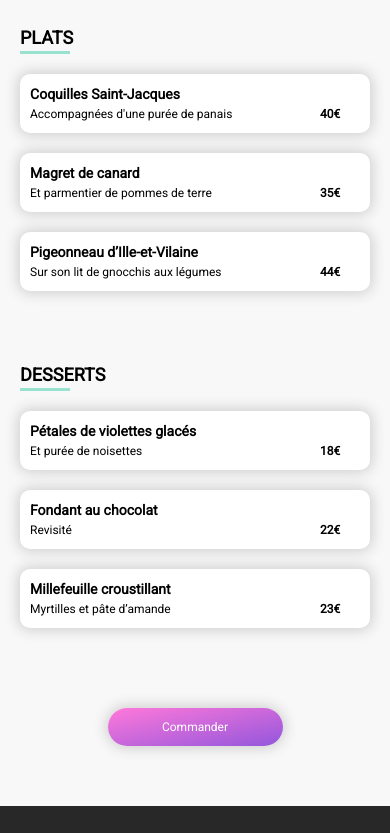
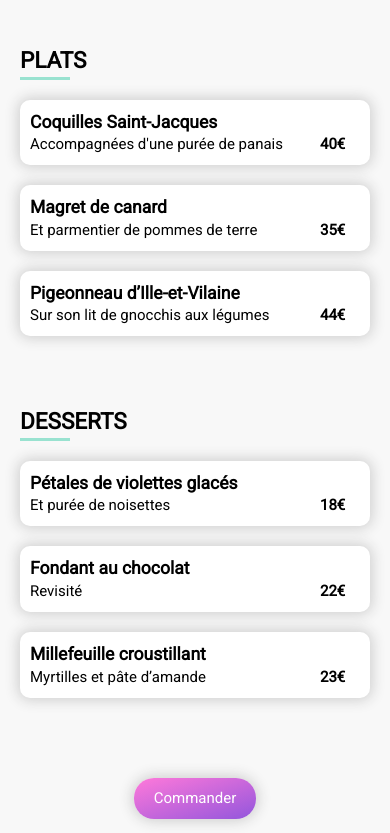
Before and after one commit to merzaak/MerzakBenaissi_3_11022021, a website: page aLaFrançaise.html in a window 390 px wide. Shown: the part 951-1784 px from the top of the page. Drawn offline with Linux system fonts and the light colour scheme; a web font is replaced by a local one.

Commit message:
réglages sur les media queries

```diff
--- a/sass/base/_typography.scss
+++ b/sass/base/_typography.scss
@@ -3,9 +3,9 @@ body{
     color: #000;
     font-size: 1.5rem;
     font-weight: 100;
-    line-height: 1.5;
-    @include small-device{
-        font-size: 1.2rem;
+    line-height: 1.4;
+    @include desktop{
+        font-size: 1.5rem;
     }
 }
 
@@ -17,9 +17,9 @@ h1, h2{
 }
 .resto__heading h2{
     font-family: "Shrikhand", sans-serif;
-    font-size: 3rem;
+    font-size: 2.5rem;
     font-weight: 800;
-    @include small-device{
-        font-size: 2.5rem;
+    @include desktop{
+        font-size: 3rem;
     }
 }
--- a/sass/components/_buttons.scss
+++ b/sass/components/_buttons.scss
@@ -3,7 +3,7 @@
     position: relative;
     z-index: 1;
     border-radius: 20px;
-    margin: 20px 0;
+    margin: 20px auto;
     padding: 10px 20px;
     text-align: center;
     color: $color-white;
@@ -23,7 +23,6 @@
         background: $btn-bgLight;
         opacity: 0;
         transition: opacity 330ms;
-
     }
     &:hover{
         @include main-shadow($color: $color-shadow-btn);
@@ -34,19 +33,15 @@
     a{
         color: $color-white;
     }
-    @include small-device{
-        margin: 20px auto;
+    @include desktop{
+        margin: 20px 0;
     }
     &.btn-order{ /*btn commander*/
-        align-self: flex-end;
-        @include small-device{
-            align-self: center;
-            width: 50%;
-            margin-bottom: 40px;
-        }
-        @include medium-device{
-            align-self: center;
-            margin-bottom: 40px;
+        align-self: center;
+        width: fit-content;
+        margin-bottom: 40px;
+        @include desktop{
+            align-self: flex-end;
         }
     }
 }
--- a/sass/layout/_container.scss
+++ b/sass/layout/_container.scss
@@ -1,16 +1,26 @@
 .container{
-
     display: flex;
     flex-direction: column;
-    width: 98%;
+    width: 100%;
     margin: 0 auto;
-    padding: $layout-padding 0;
     min-height: 100vh;
     &.container-menus{
         position: relative;
+        @include desktop{
+            width: 98%;
+            padding: 0;
+        }
+        @include medium-device{
+            width: 98%;
+            padding: 0;
+        }
     }
-    @include small-device{
-        width: 100%;
-        padding: 0;
+    @include desktop{
+        width: 98%;
+        padding: 0 $layout-padding ;
+    }
+    @include medium-device{
+        width: 98%;
+        padding: 0 $layout-padding ;
     }
 }
--- a/sass/layout/_footer.scss
+++ b/sass/layout/_footer.scss
@@ -1,41 +1,58 @@
 footer{
     margin-top: 40px;
     display: flex;
-    flex-flow: row wrap;
+    flex-direction: column;
+    margin-top: 0;
     justify-content: space-between;
     background: $color-background-footer;
     padding: $layout-padding;
+    width: 100%;
     &.footer-menus{
         position: absolute;
-        width: 100%;
-        height: 100px;
+        flex-direction: column;
+        margin-top: 0;
+        height: 200px;
         bottom: 0;
-        @include small-device{
-            flex-direction: column;
-            margin-top: 0;
-            height: 200px;
-            padding-top: 20px;
+        left: 0;
+        right: 0;
+        @include desktop{
+            height: 100px;
+            width: 100%;
+        }
+        @include medium-device{
+            height: 100px;
         }
     }
-    @include small-device{
-        flex-direction: column;
-        margin-top: 0;
+    @include desktop{
+        flex-flow: row wrap;
+        margin-top: 40px;
+    }
+    @include medium-device{
+        flex-flow: row wrap;
+        margin-top: 40px;
     }
     .logo h1{
         font-family: "Shrikhand", sans-serif;
         font-weight: 500;
         color: #fff;
-        font-size: 4rem;
-        @include small-device{
-            font-size: 2rem;
+        font-size: 2rem;
+        @include desktop{
+            font-size: 4rem;
+        }
+        @include medium-device{
+            font-size: 4rem;
         }
     }
     ul{
         display: flex;
-        flex-flow: row wrap;
+        flex-direction: column;
+
         justify-content: space-between;
-        @include small-device{
-            flex-direction: column;
+        @include desktop{
+            flex-flow: row wrap;
+        }
+        @include medium-device{
+            flex-flow: row wrap;
         }
          a {
             margin: 10px;
--- a/sass/layout/_header.scss
+++ b/sass/layout/_header.scss
@@ -1,19 +1,24 @@
 header{
     display: flex;
+    flex-direction: column;
     justify-content: space-between;
+    width: 100%;
+    padding: 0;
+    margin: 0;
     align-items: center;
-    margin-bottom: 20px;
-    padding: 0;
     .logo h1{
         font-family: "Shrikhand", sans-serif;
         font-weight: 500;
         color: #000;
         font-size: 4rem;
     }
-    @include small-device{
-        flex-direction: column;
-        width: 100%;
-        padding: 0;
-        margin: 0;
+    @include medium-device{
+        width: 98%;
+        flex-direction: row;
     }
+    @include desktop{
+        flex-direction: row;
+        width: 98%;
+    }
+
 }
--- a/sass/main.scss
+++ b/sass/main.scss
@@ -1,7 +1,6 @@
 @charset 'utf-8';
 
 @import "./utils/variables";
-@import "./utils/functions";
 @import "./utils/mixins";
 @import "./utils/keyframes";
 
--- a/sass/pages/_home.scss
+++ b/sass/pages/_home.scss
@@ -1,13 +1,18 @@
 /* Positionnement sur la page d'accueil */
 .location {
      background-color: $color-background-position;
-     padding: 5px;
-     border-radius: 20px;
-    @include small-device{
-        border-radius: 0;
-        padding: 0;
-        width: 100%;
-        text-align: center;
+     padding: 0;
+     width: 100%;
+     text-align: center;
+    @include desktop{
+        width: auto;
+        padding: 5;
+        border-radius: 20px;
+    }
+    @include medium-device{
+        width: auto;
+        padding: 5;
+        border-radius: 20px;
     }
 }
 
@@ -45,13 +50,16 @@
     flex-direction: column;
     align-items: center;
     background-color: $color-background;
-    margin: 20px auto;
+    margin: 0;
     padding: $layout-padding;
-    border-radius: 20px;
-    @include small-device{
-        border-radius: 0;
-        margin: 0;
-        text-align: center;
+    text-align: center;
+    @include desktop{
+        border-radius: 20px;
+        margin: 20px auto;
+    }
+    @include medium-device{
+        border-radius: 20px;
+        margin: 20px auto;
     }
 }
 /* section focntionnement */
@@ -60,10 +68,15 @@
     padding: $layout-padding;
     ol{
         display: flex;
-        flex-flow: row wrap;
+        flex-direction: column;
+        margin: auto;
         justify-content: space-around;
-        @include small-device{
-            flex-direction: column;
+        @include desktop{
+            flex-flow: row wrap;
+            margin: auto;
+        }
+        @include medium-device{
+            flex-flow: row wrap;
             margin: auto;
         }
         li{
@@ -72,26 +85,34 @@
             flex-flow: row nowrap;
             justify-content: space-around;
             align-items: center;
-            min-width: 300px;
-            margin: 20px;
+            width: 90%;
+            min-width: 200px;
+            max-width: 500px;
+            margin: 20px auto;
             border-radius: 20px;
-            padding:  $layout-padding;
+            padding:  $layout-padding 10px;
             background-color: $color-background;
-            font-size: 1.8rem;
+            font-size: 1.5rem;
             font-weight: bold;
             cursor: pointer;
             @include main-shadow;
-            @include small-device{
-                min-width: 200px;
-                width: 90%;
-                max-width: 500px;
-                margin: 20px auto;
-                padding: 20px 10px;
-                font-size: 1.5rem;
+            @include desktop{
+                min-width: 300px;
+                width: auto;
+                margin: 20px;
+                padding: $layout-padding;
+                font-size: 1.8rem;
+            }
+            @include medium-device{
+                min-width: 300px;
+                width: auto;
+                margin: 20px;
+                padding: $layout-padding;
+                font-size: 1.8rem;
             }
             .number{
                 position: absolute;
-                left: -5%;
+                left: -10px;
                 padding: 0;
                 font-size: 1.4rem;
                 font-weight: lighter;
@@ -117,9 +138,12 @@
 .restaurants{
     padding: $layout-padding;
     background: $color-background;
-    border-radius: 20px;
-    @include small-device{
-        border-radius: 0;
+    @include desktop{
+        border-radius: 20px;
+    }
+    @include medium-device{
+        border-radius: 20px;
+        margin-bottom: 20px;
     }
 }
 .restaurants__items{
@@ -128,18 +152,22 @@
     justify-content: space-between;
     align-content: space-between;
     .card{
-        width: 45%;
+        width: 100%;
         height: 300px;
         border-radius: 20px;
-        margin: $layout-padding;
+        margin: $layout-padding auto;
         position: relative;
+        justify-content: center;
+        justify-items: center;
         cursor: pointer;
         @include main-shadow;
-        @include small-device{
-            width: 100%;
-            margin:  $layout-padding auto;
-            justify-content: center;
-            justify-items: center;
+        @include desktop{
+            width: 45%;
+            margin:  $layout-padding;
+        }
+        @include medium-device{
+            width: 45%;
+            margin:  $layout-padding;
         }
         .card__new{/* encarte "nouveau" */
             position: absolute;
--- a/sass/pages/_menus.scss
+++ b/sass/pages/_menus.scss
@@ -6,11 +6,14 @@
     width: 100%;
     background-color: $color-white;
     padding: 0 $layout-padding;
-    @include small-device{
-        flex-direction: row;
     margin: 0;
     position: fixed;
     z-index: 2;
+    @include desktop{
+        position: static;
+    }
+    @include medium-device{
+        position: static;
     }
     .fa-arrow-left{
         margin-right: 50px;
@@ -21,16 +24,39 @@
 .resto-page{
     position: relative;
     height: auto;
-    margin-bottom: 140px;
-    @include small-device{
     margin-bottom: 200px;
     margin-top: 100px;
+    @include desktop{
+        margin-bottom: 140px;
+        margin-top: auto;
+    }
+    @include medium-device{
+        margin-bottom: 140px;
+        margin-top: auto;
     }
 }
 .image{
     height: 500px;
     width: 100%;
     z-index: 0;
+    @include desktop{
+        border-top-left-radius: 20px;
+        border-top-right-radius: 20px;
+    }
+    @include medium-device{
+        border-top-left-radius: 20px;
+        border-top-right-radius: 20px;
+    }
+    img{
+        @include desktop{
+            border-top-left-radius: 20px;
+            border-top-right-radius: 20px;
+        }
+        @include medium-device{
+            border-top-left-radius: 20px;
+            border-top-right-radius: 20px;
+        }
+    }
 }
 
 /*les menus*/
@@ -52,21 +78,19 @@
     }
     .resto__menu{
         display: flex;
+        flex-direction: column;
         justify-content: space-between;
-        @include small-device{
-            flex-direction: column;
-        }
-        @include medium-device{
-            flex-direction: column;
+        @include desktop{
+            flex-flow: row nowrap;
         }
     }
 }
 /*blocs des menus*/
 .menu__category{
-    width: 30%;
-    @include small-device{
     width: 100%;
     margin-bottom: 40px;
+    @include desktop{
+        width: 30%;
     }
     @include medium-device{
         width: 70%;
--- a/sass/utils/_maps.scss
+++ /dev/null
@@ -1,4 +0,0 @@
-$breakpoints: (
-    mobile: 599px
-    tablet: 940px
-);
--- a/sass/utils/_mixins.scss
+++ b/sass/utils/_mixins.scss
@@ -4,9 +4,9 @@ $breakpoints: (
     medium: 1200px,
 );
 
- //media queries petits écrans
-@mixin small-device {
-    @media screen and (max-width: map-get( $breakpoints , small)){
+//media queries desktop
+@mixin desktop {
+    @media screen and (min-width: map-get( $breakpoints , medium)){
         @content ;
     }
 };
```
Also changed, not shown: css/style.css, images/logo/ohmyfood.png (deleted), images/logo/ohmyfood@2x.svg (deleted), sass/utils/_functions.scss (deleted), 1 other file. Lines whose indentation alone changed are shown as unchanged.
